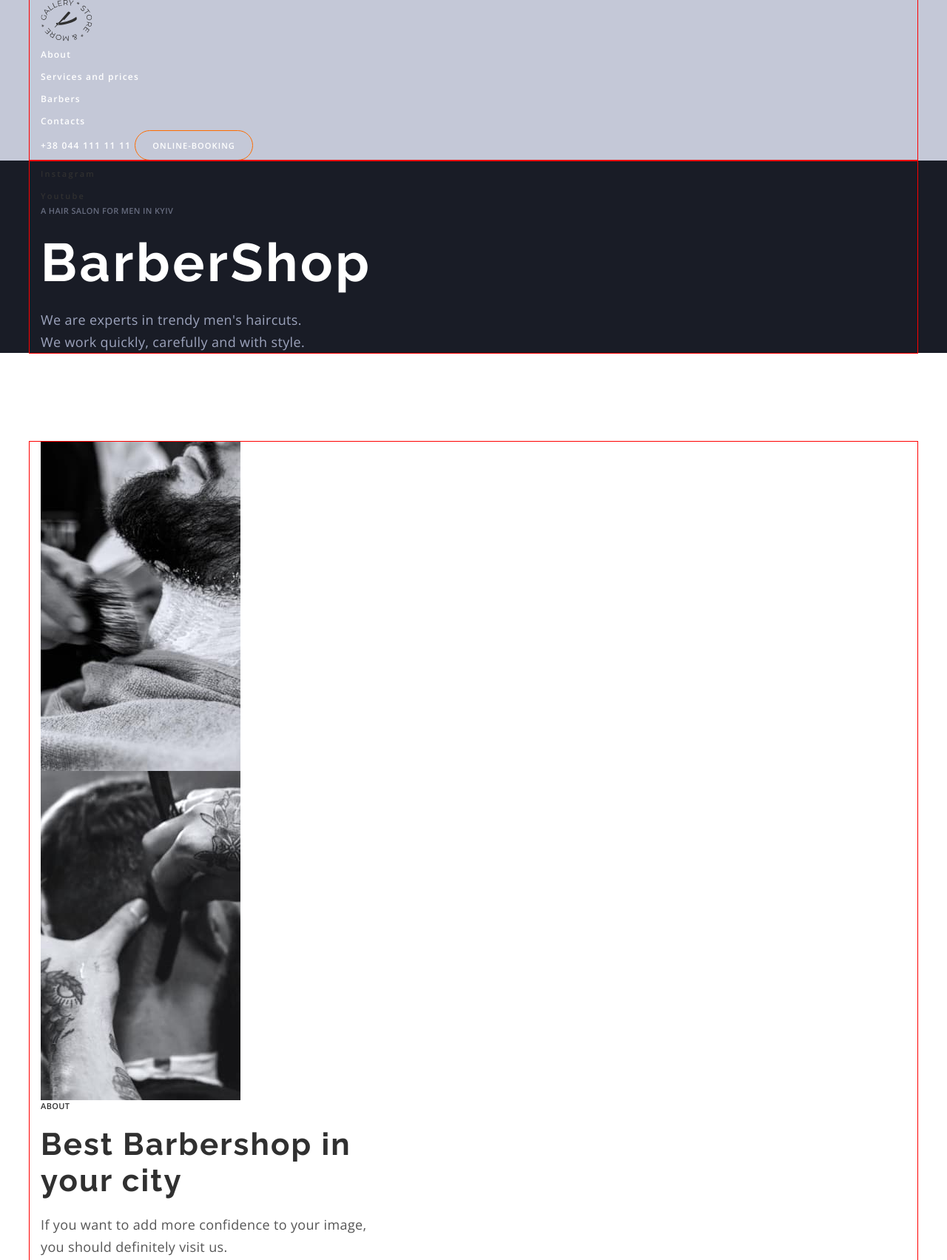
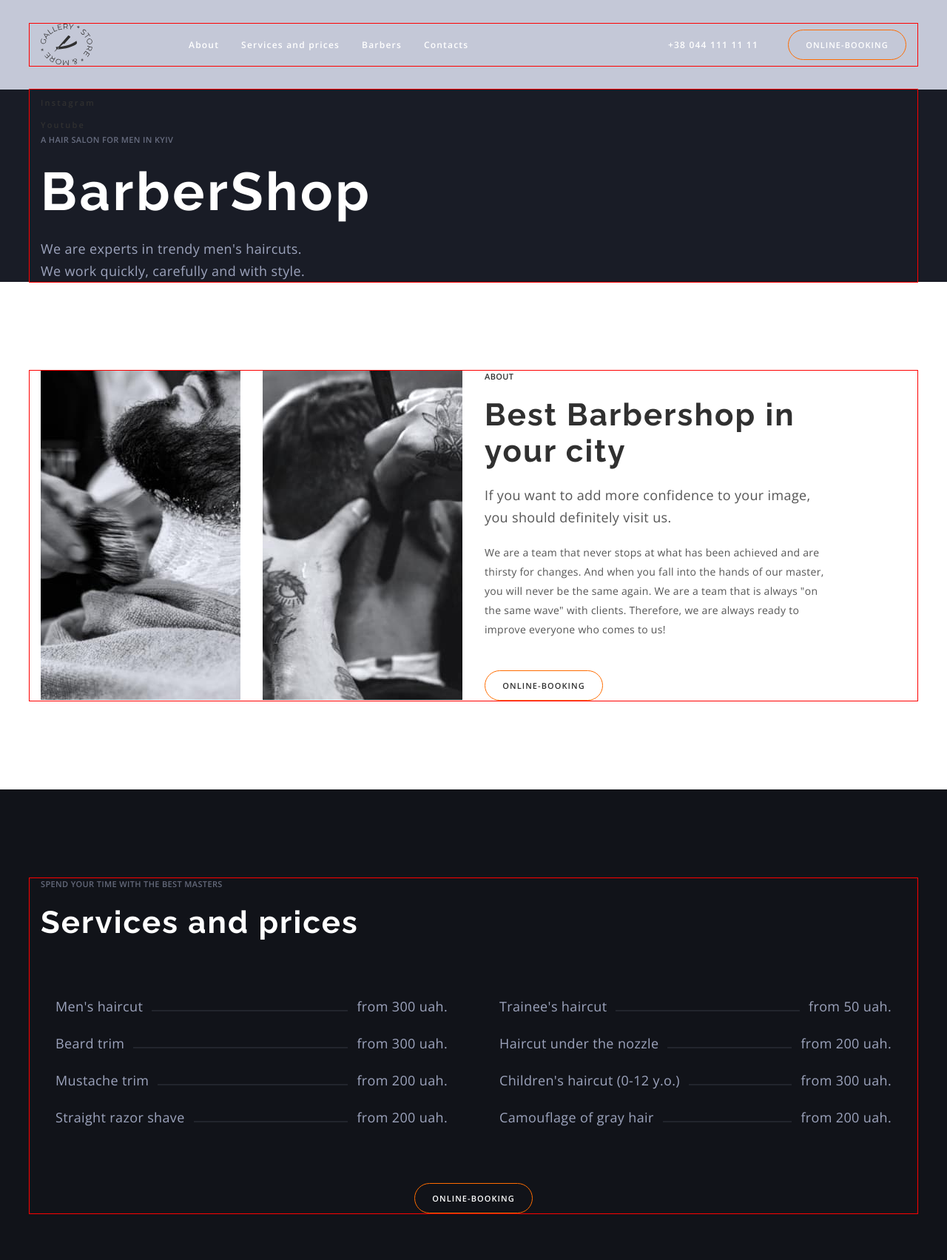
Before and after one commit to BondVitalii/Barbershop, a plain HTML site: page index.html in a window 1280 px wide. Shown: the top 1703 px of the page at 74% size. Drawn offline with nearby package versions, Linux system fonts and the light colour scheme.

Commit message:
module-3-second-finish

```diff
--- a/css/common.css
+++ b/css/common.css
@@ -15,8 +15,11 @@
   --light-bg-cl: #ffffff;
   --light-gray-bg-cl: #f7f7f7;
   --accent-bg-cl: #ff6c00;
+  --grey-color-12: rgba(157, 164, 189, 0.12);
   /* Others */
   --radius: 25px;
+  --indent: 30px;
+  --items: 3;
 }
 /*__________ Reset styles __________*/
 h1,
@@ -33,6 +36,8 @@ li {
 }
 img {
   display: block;
+  max-width: 100%;
+  height: auto;
 }
 .link {
   text-decoration: none;
@@ -141,3 +146,12 @@ body {
 .btn-dark {
   color: var(--light-txt-cl);
 }
+/* Card-set */
+.card-set {
+  display: flex;
+  flex-wrap: wrap;
+  gap: var(--indent);
+}
+.card-set-item {
+  flex-basis: calc((100% - var(--indent) * var(--items) - 1)) / var(--items);
+}
--- a/css/styles.css
+++ b/css/styles.css
@@ -1,9 +1,32 @@
 /*__________ Header section __________*/
 .header {
+  padding-top: 32px;
+  padding-bottom: 32px;
   background-color: var(--grey-color-60);
+}
+.header-conteiner {
+  display: flex;
+  align-items: center;
+}
+.header-logo {
+  margin-right: 130px;
+}
+.header-list {
+  display: flex;
+  align-items: center;
+  gap: 30px;
+}
+.header-nav {
+  margin-right: auto;
+}
+.header-contact {
+  margin-right: 40px;
 }
 .header-link,
 .header-contact {
+  display: block;
+  padding-top: 20px;
+  padding-bottom: 20px;
   letter-spacing: 1.2px;
   color: var(--light-txt-cl);
 }
@@ -35,6 +58,14 @@
 }
 /* slider */
 /*__________ About section __________*/
+.about-container {
+  display: flex;
+}
+.about-list {
+  display: flex;
+  gap: 30px;
+  margin-right: 30px;
+}
 .about-right-side {
   width: 470px;
 }
@@ -49,8 +80,33 @@
 .booking .title {
   margin-bottom: 44px;
 }
+.price-wrapper {
+  display: flex;
+  gap: 30px;
+}
+.price-list {
+  width: 570px;
+  padding: 30px 20px;
+}
 .service-item {
+  display: flex;
+  align-items: baseline;
+  gap: 12px;
   color: var(--grey-txt-cl);
+}
+.service-item:not(:last-child) {
+  margin-bottom: 20px;
+}
+.price-line {
+  display: block;
+  flex-grow: 1;
+  height: 2px;
+  background-color: var(--grey-color-12);
+}
+.price-btn {
+  display: block;
+  margin-left: auto;
+  margin-right: auto;
 }
 /*__________ Benefits section __________*/
 .title.counter {
@@ -98,6 +154,9 @@
   color: var(--accent-txt-cl);
 }
 /*__________ Gallary section __________*/
+.gallery-list {
+  --items: 4;
+}
 /*__________ Booking section __________*/
 .booking.section {
   padding-top: 130px;
--- a/index.html
+++ b/index.html
@@ -30,7 +30,7 @@
   <body>
     <!-- Header section -->
     <header class="header">
-      <div class="container">
+      <div class="header-conteiner container">
         <a class="header-logo link" href="./index.html">
           <img
             class="header-logo-img"
@@ -116,7 +116,7 @@
 
       <!-- About us section -->
       <section class="about section" id="about">
-        <div class="container">
+        <div class="about-container container">
           <ul class="about-list list">
             <li>
               <img
@@ -162,37 +162,43 @@
           </p>
           <h2 class="title title-white">Services and prices</h2>
           <div class="price-wrapper">
-            <ul class="list">
+            <ul class="price-list list">
               <li class="service-item">
-                Men's haircut <span></span> from 300 uah.
+                Men's haircut <span class="price-line"></span> from 300 uah.
               </li>
               <li class="service-item">
-                Beard trim <span></span> from 300 uah.
+                Beard trim <span class="price-line"></span> from 300 uah.
               </li>
               <li class="service-item">
-                Mustache trim <span></span> from 200 uah.
+                Mustache trim <span class="price-line"></span> from 200 uah.
               </li>
               <li class="service-item">
-                Straight razor shave <span></span> from 200 uah.
+                Straight razor shave <span class="price-line"></span> from 200
+                uah.
               </li>
             </ul>
-            <ul class="list">
+            <ul class="price-list list">
               <li class="service-item">
-                Trainee's haircut <span></span> from 50 uah.
+                Trainee's haircut <span class="price-line"></span> from 50 uah.
               </li>
               <li class="service-item">
-                Haircut under the nozzle <span></span> from 200 uah.
+                Haircut under the nozzle <span class="price-line"></span> from
+                200 uah.
               </li>
               <li class="service-item">
-                Children's haircut (0-12 y.o.) <span></span> from 300 uah.
+                Children's haircut (0-12 y.o.)
+                <span class="price-line"></span> from 300 uah.
               </li>
               <li class="service-item">
-                Camouflage of gray hair <span></span> from 200 uah.
+                Camouflage of gray hair <span class="price-line"></span> from
+                200 uah.
               </li>
             </ul>
           </div>
 
-          <button class="txt btn btn-dark" type="button">online-booking</button>
+          <button class="txt btn btn-dark price-btn" type="button">
+            online-booking
+          </button>
         </div>
       </section>
 
@@ -249,8 +255,8 @@
           <p class="uppertitle">For true enjoyers of the atmosphere</p>
           <h2 class="title">Our barbers</h2>
 
-          <ul class="list">
-            <li class="team-item">
+          <ul class="card-set list">
+            <li class="team-item card-set-item">
               <img
                 class="team-avatar"
                 src="./images/team/barber-1.jpg"
@@ -306,7 +312,7 @@
               </div>
             </li>
 
-            <li class="team-item">
+            <li class="team-item card-set-item">
               <img
                 class="team-avatar"
                 src="./images/team/barber-2.jpg"
@@ -362,7 +368,7 @@
               </div>
             </li>
 
-            <li class="team-item">
+            <li class="team-item card-set-item">
               <img
                 class="team-avatar"
                 src="./images/team/barber-3.jpg"
@@ -426,8 +432,8 @@
         <div class="container">
           <p class="uppertitle">In Latin, "barba" means "beard"</p>
           <h2 class="hidden-title">Our gallery</h2>
-          <ul class="list">
-            <li>
+          <ul class="gallery-list card-set list">
+            <li class="card-set-item">
               <img
                 src="./images/gallery/photo-1.jpg"
                 alt="hairdresser doing a haircut"
@@ -435,7 +441,7 @@
                 height="360"
               />
             </li>
-            <li>
+            <li class="card-set-item">
               <img
                 src="./images/gallery/photo-2.jpg"
                 alt="barber doing beard trim"
@@ -443,7 +449,7 @@
                 height="360"
               />
             </li>
-            <li>
+            <li class="card-set-item">
               <img
                 src="./images/gallery/photo-3.jpg"
                 alt="hairdresser taking care of face"
@@ -451,7 +457,7 @@
                 height="360"
               />
             </li>
-            <li>
+            <li class="card-set-item">
               <img
                 src="./images/gallery/photo-4.jpg"
                 alt="hairdresser doing neck haircut"
```
